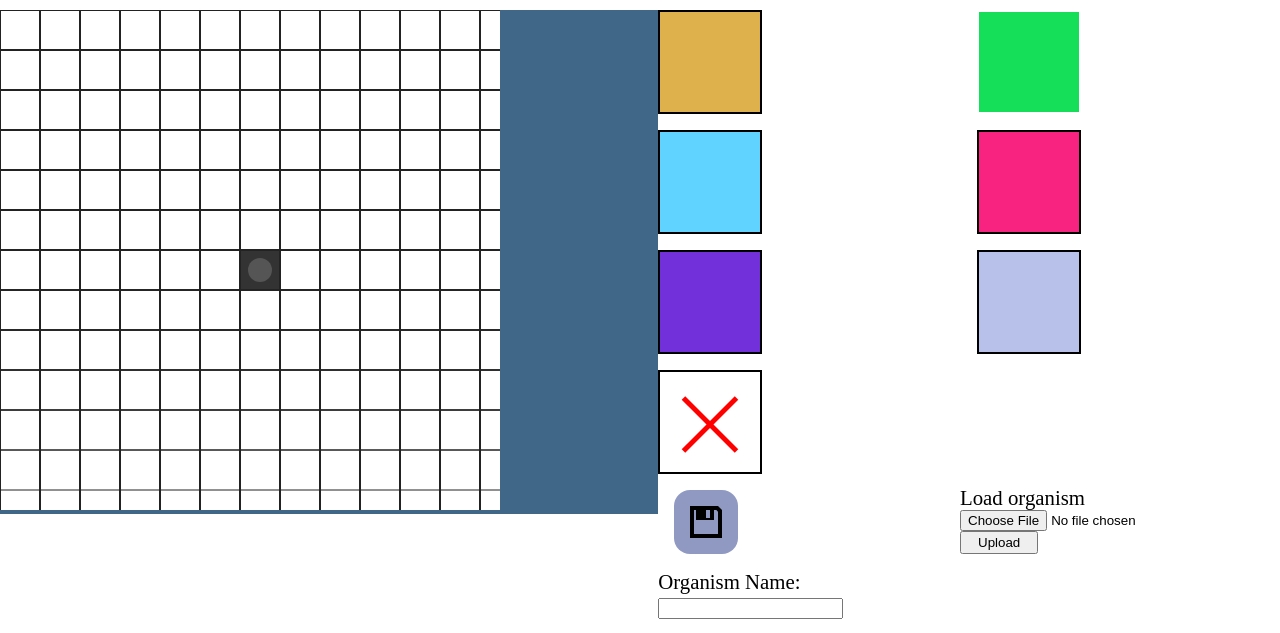
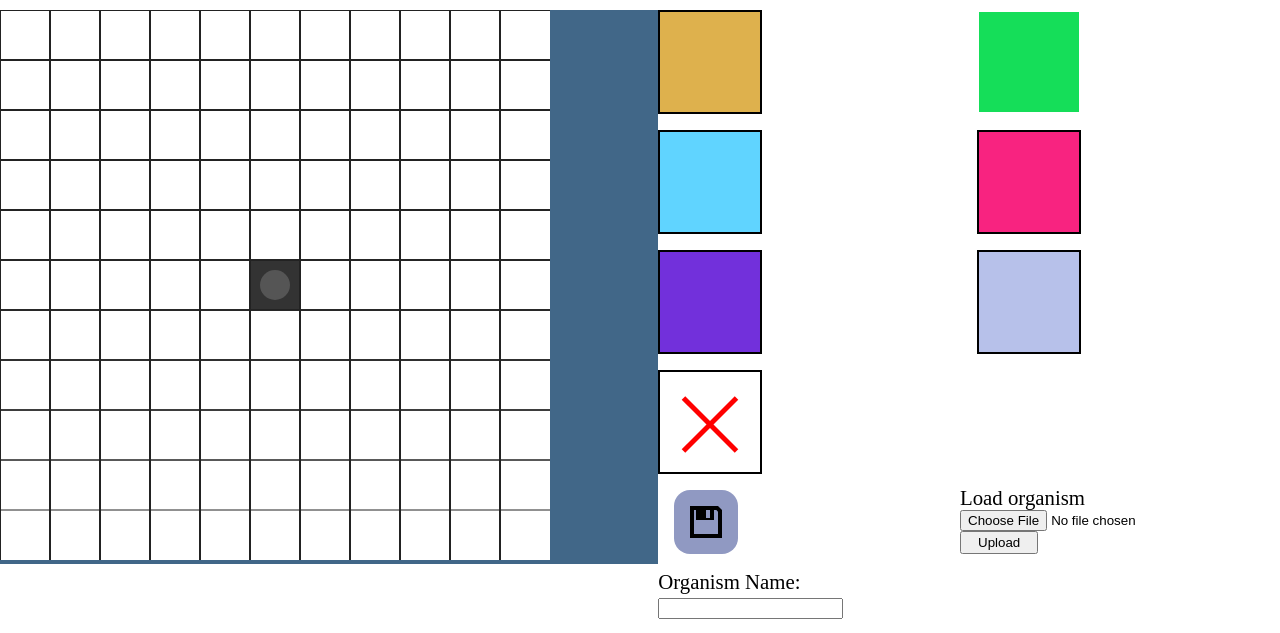
Before and after one commit to Notenlish/lifeengine-creature-editor, a website: page src/index.html in a window 1280 px wide. Shown: the part 53-686 px from the top of the page. Drawn offline with Linux system fonts and the light colour scheme.

Commit message:
fix: #5 -center tile position-

```diff
--- a/src/index.html
+++ b/src/index.html
@@ -16,7 +16,7 @@
     <h1>Organism Editor</h1>
     <div class="editor">
         <div class="canvas-container">
-            <canvas width="500" height="500"></canvas>
+            <canvas width="550" height="550"></canvas>
         </div>
         <div class="editor-setting">
             <div class="editor-cellbutton-wrapper">
--- a/src/js/editor.js
+++ b/src/js/editor.js
@@ -5,7 +5,7 @@ const exportBtn = document.querySelector(".jsonexport");
 const nameInput = document.querySelector("#org-name");
 let cameraX = 0;
 let cameraY = 0;
-let cellSize = 40;
+let cellSize = 50;
 let holding = false;
 let currentCellType = "producer";
 
@@ -183,9 +183,9 @@ function drawCells() {
     ctx.fillRect(0, 0, canvas.width, canvas.height);
 
     ctx.fillStyle = colors.gray;
-    let middleX = Math.round(canvas.width / (2 * cellSize)) * cellSize;
-    let middleY = Math.round(canvas.height / (2 * cellSize)) * cellSize;
-    ctx.fillRect(middleX, middleY, cellSize, cellSize);
+    let middleX = Math.floor(canvas.width / (2 * cellSize));
+    let middleY = Math.floor(canvas.height / (2 * cellSize));
+    ctx.fillRect(middleX * cellSize, middleY * cellSize, cellSize, cellSize);
 
     let cellLength = organism.anatomy.cells.length;
     for (let index = 0; index < cellLength; index++) {
@@ -200,8 +200,8 @@ function drawCells() {
     ctx.fillStyle = "#555";
     ctx.beginPath();
     ctx.arc(
-        middleX + cellSize / 2,
-        middleY + cellSize / 2,
+        (middleX * cellSize) + cellSize / 2,
+        (middleY * cellSize) + cellSize / 2,
         cellSize * 0.3,
         0,
         2 * Math.PI
```
